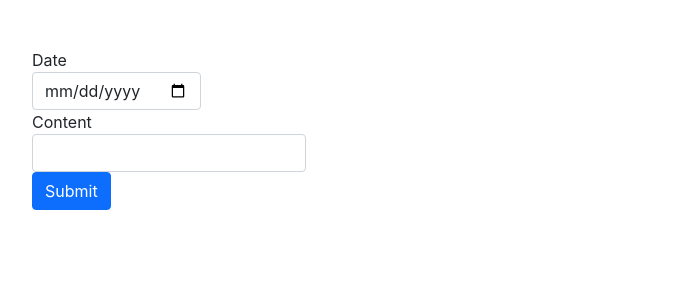
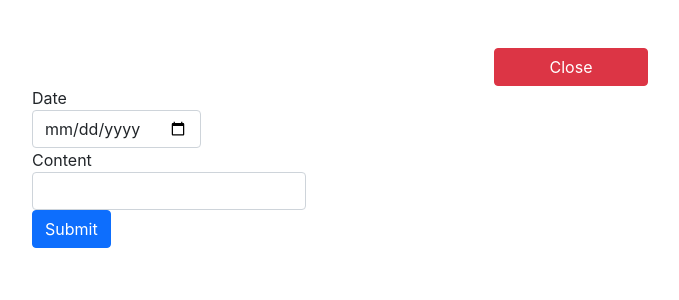
Before and after one commit to wandji20/wandji-fc, a React (Create React App) app: page / in a window 1280 px wide. Shown: the top 300 px of the page, without its empty margins (300-979 px from the left). Built offline with nearby package versions, Linux system fonts and the light colour scheme.

Commit message:
Set up dispatch action to toggle form

```diff
--- a/public/index.html
+++ b/public/index.html
@@ -2,7 +2,6 @@
 <html lang="en">
   <head>
     <meta charset="utf-8" />
-    <link rel="icon" href="%PUBLIC_URL%/favicon.ico" />
     <meta name="viewport" content="width=device-width, initial-scale=1" />
     <meta name="theme-color" content="#000000" />
     <meta
@@ -12,7 +11,6 @@
     <title>React App</title>
   </head>
   <body>
-    <noscript>You need to enable JavaScript to run this app.</noscript>
     <div class ='container remove-padding' id="root"></div>
     <!--
       This HTML file is a template.
--- a/src/components/App.js
+++ b/src/components/App.js
@@ -1,11 +1,12 @@
+/* eslint-disable */
 import { Fragment } from 'react';
 import TodoForm from './TodoForm';
 
 function App() {
   return (
-    <>
+    <Fragment>
       <TodoForm />
-    </>
+    </Fragment>
   );
 }
 
--- a/src/components/TodoForm.js
+++ b/src/components/TodoForm.js
@@ -1,12 +1,28 @@
+/* eslint-disable */
 import React from 'react';
 // import PropTypes from 'prop-types';
 import { connect } from 'react-redux';
+import showForm from '../redux/actions/showForm';
 
 const todoForm = (props) => {
+  const handleFormToggle = () => {
+    props.showForm();
+  }
+  const {showForm, toggle} = props
   console.log(props);
   return (
-    <div className="container my-5 w-50">
-      <form>
+    <div className={"container my-5 w-50 d-flex flex-column"}>
+      <button
+        onClick = {handleFormToggle}
+        type="button"
+        className={
+           toggle ? 'w-25 btn btn-danger align-self-end'
+            : 'btn btn-success w-25 align-self-end'
+        }
+      >
+        {toggle ? 'Close' : 'Create Todo'}
+      </button>
+      <form className={toggle ? '' : 'd-none'}>
         <div className="form-group">
           <label htmlFor="date">
             Date
@@ -25,6 +41,16 @@ const todoForm = (props) => {
   );
 };
 
-const mapStateToProps = (state) => ({ state });
+const mapStateToProps = (state) => {
+  return {toggle:state}
+};
 
-export default connect(mapStateToProps)(todoForm);
+const mapDispatchToProps = (dispatch) => {
+  return {
+    showForm: ()=> {
+      dispatch(showForm())
+    }
+  }
+}
+
+export default connect(mapStateToProps, mapDispatchToProps)(todoForm);
--- a/src/redux/reducers/showFormReducer.js
+++ b/src/redux/reducers/showFormReducer.js
@@ -1,11 +1,12 @@
+/* eslint-disable */
 import SHOW_FORM from '../constants';
 
-const initialState = true;
+const initialState =  true
 const showFormReducer = (state = initialState, action) => {
   switch (action.type) {
     case SHOW_FORM:
       console.log(state);
-      return !state;
+      return !state
     default:
       return state;
   }
```
